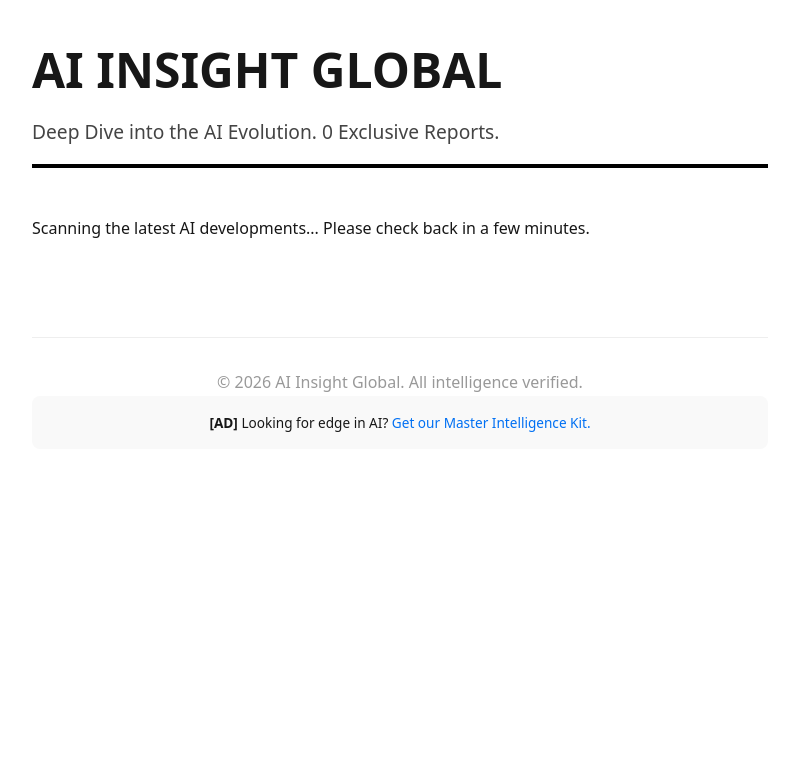
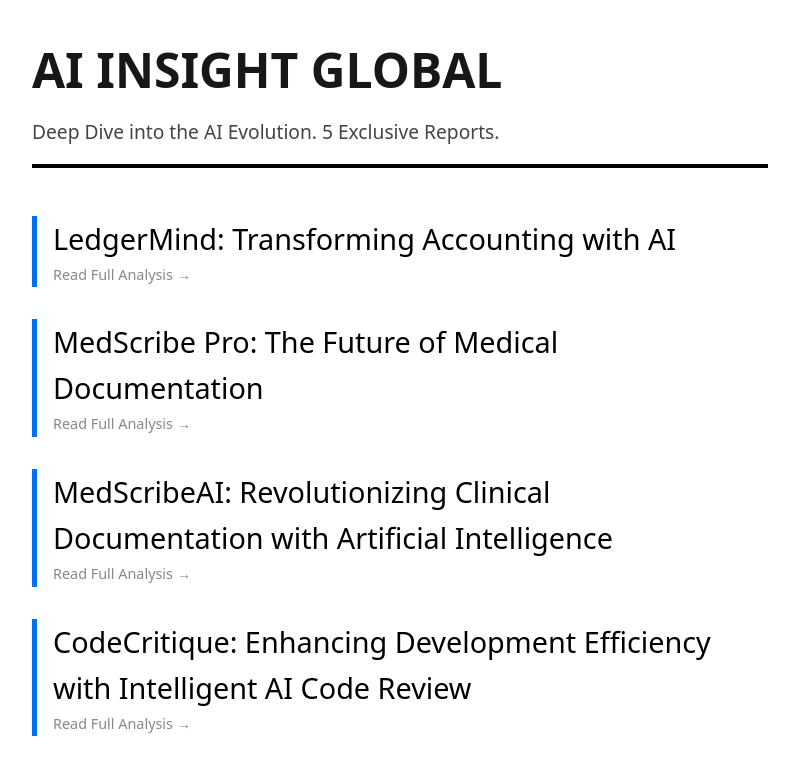
Before and after one commit to smart-guidance-lab/ai-review-site, a Next.js app: page / in a window 1280 px wide. Shown: the top 766 px of the page, without its empty margins (240-1039 px from the left). Built offline with nearby package versions, Linux system fonts and the light colour scheme.

Commit message:
Update blog directory path and clean up code

```diff
--- a/app/page.tsx
+++ b/app/page.tsx
@@ -2,11 +2,11 @@ import Link from 'next/link';
 import fs from 'fs';
 import path from 'path';
 
-// ビルド時（デプロイ時）にファイルを確定させる静的生成（SSG）へ移行
 export const revalidate = false;
 
 export default function Home() {
-  const blogDir = path.join(process.cwd(), 'app', 'blog');
+  // 読み込み先を content/posts に修正
+  const blogDir = path.join(process.cwd(), 'content', 'posts');
   let articles = [];
 
   if (fs.existsSync(blogDir)) {
@@ -17,11 +17,10 @@ export default function Home() {
       const content = fs.readFileSync(path.join(blogDir, file), 'utf8');
       const titleMatch = content.match(/^#\s+(.*)/m);
       const displayTitle = titleMatch ? titleMatch[1] : slug;
-      // タイムスタンプをファイル名から抽出してソート用に保持（ai-article-12345.md）
       const timestamp = parseInt(file.split('-').pop()?.replace('.md', '') || '0');
 
       return { slug, displayTitle, timestamp };
-    }).sort((a, b) => b.timestamp - a.timestamp); // 最新順にソート
+    }).sort((a, b) => b.timestamp - a.timestamp);
   }
 
   return (
@@ -39,7 +38,7 @@ export default function Home() {
             {articles.map(article => (
               <li key={article.slug} style={{ marginBottom: '2rem' }}>
                 <Link href={`/blog/${article.slug}`} style={{ color: '#000', textDecoration: 'none', borderLeft: '5px solid #0070f3', paddingLeft: '1rem', display: 'block' }}>
-                  <h2 style={{ fontSize: '1.8rem', margin: 0, transition: '0.2s' }}>{article.displayTitle}</h2>
+                  <h2 style={{ fontSize: '1.8rem', margin: 0 }}>{article.displayTitle}</h2>
                   <span style={{ fontSize: '0.9rem', color: '#888' }}>Read Full Analysis &rarr;</span>
                 </Link>
               </li>
```
